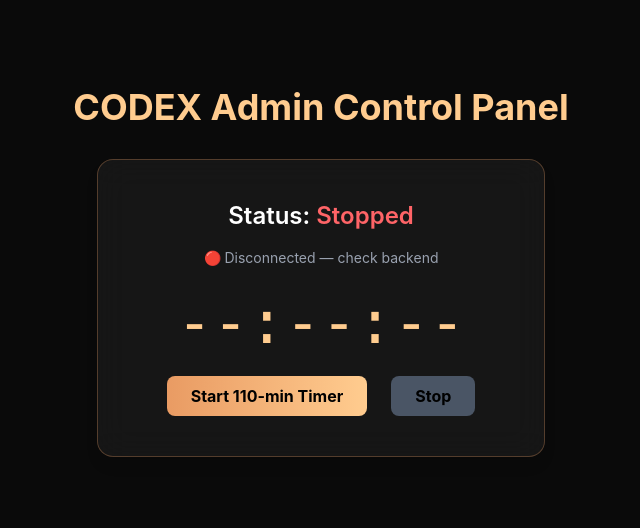
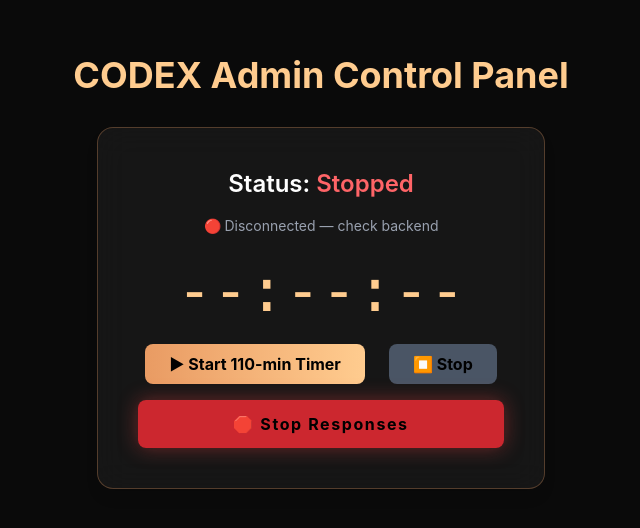
Before and after one commit to AbhinavMehta123/codex-admin-panel, a Next.js app: page /admin in a window 1280 px wide. Shown: the part 128-656 px from the top of the page, without its empty margins (319-959 px from the left). Built offline with nearby package versions, Linux system fonts and the light colour scheme; no server answers.

Commit message:
add button

```diff
--- a/app/admin/page.jsx
+++ b/app/admin/page.jsx
@@ -51,7 +51,6 @@ export default function AdminDashboard() {
       .catch((err) => console.error("Status fetch error:", err));
   }, []);
 
-  // ✅ Start Timer
   const startTimer = async () => {
     try {
       await axios.post("https://codex-build-backend.onrender.com/api/hackathon/start");
@@ -61,7 +60,6 @@ export default function AdminDashboard() {
     }
   };
 
-  // ✅ Stop Timer
   const stopTimer = async () => {
     try {
       await axios.post("https://codex-build-backend.onrender.com/api/hackathon/stop");
@@ -71,7 +69,18 @@ export default function AdminDashboard() {
     }
   };
 
-  // ✅ Updated: Show HH:MM:SS
+  // ✅ New: Stop Responses Button Logic
+  const stopResponses = async () => {
+    try {
+      await axios.post("https://codex-build-backend.onrender.com/api/hackathon/stop-responses");
+      socket.emit("stop_responses");
+      alert("🛑 Participant responses have been stopped.");
+    } catch (err) {
+      console.error("Failed to stop responses:", err);
+      alert("Error: Could not stop responses.");
+    }
+  };
+
   const formatTime = (seconds) => {
     const h = Math.floor(seconds / 3600);
     const m = Math.floor((seconds % 3600) / 60);
@@ -109,11 +118,11 @@ export default function AdminDashboard() {
             : "🔴 Disconnected — check backend"}
         </p>
 
-        {/* ✅ Updated Clock Display */}
         <div className="text-6xl font-mono text-[#ffcc8f] mb-6 tabular-nums">
           {status.isActive ? formatTime(timeLeft) : "--:--:--"}
         </div>
 
+        <div className="flex flex-col gap-4">
           <div className="flex justify-center gap-6">
             <button
               onClick={startTimer}
@@ -124,7 +133,7 @@ export default function AdminDashboard() {
                   : "bg-gradient-to-r from-[#e99b63] to-[#ffcc8f]"
               } text-black font-bold py-2 px-6 rounded-lg`}
             >
-            Start 110-min Timer
+              ▶ Start 110-min Timer
             </button>
 
             <button
@@ -136,7 +145,16 @@ export default function AdminDashboard() {
                   : "bg-[#e99b63]"
               } text-black font-bold py-2 px-6 rounded-lg`}
             >
-             Stop
+              ⏹ Stop
+            </button>
+          </div>
+
+          {/* ✅ New Stop Responses Button */}
+          <button
+            onClick={stopResponses}
+            className="w-full bg-red-500/80 hover:bg-red-400 text-black font-bold py-3 rounded-lg tracking-widest transition-all duration-300 shadow-[0_0_20px_rgba(239,68,68,0.4)]"
+          >
+            🛑 Stop Responses
           </button>
         </div>
       </div>
```
Lines whose indentation alone changed are shown as unchanged.
